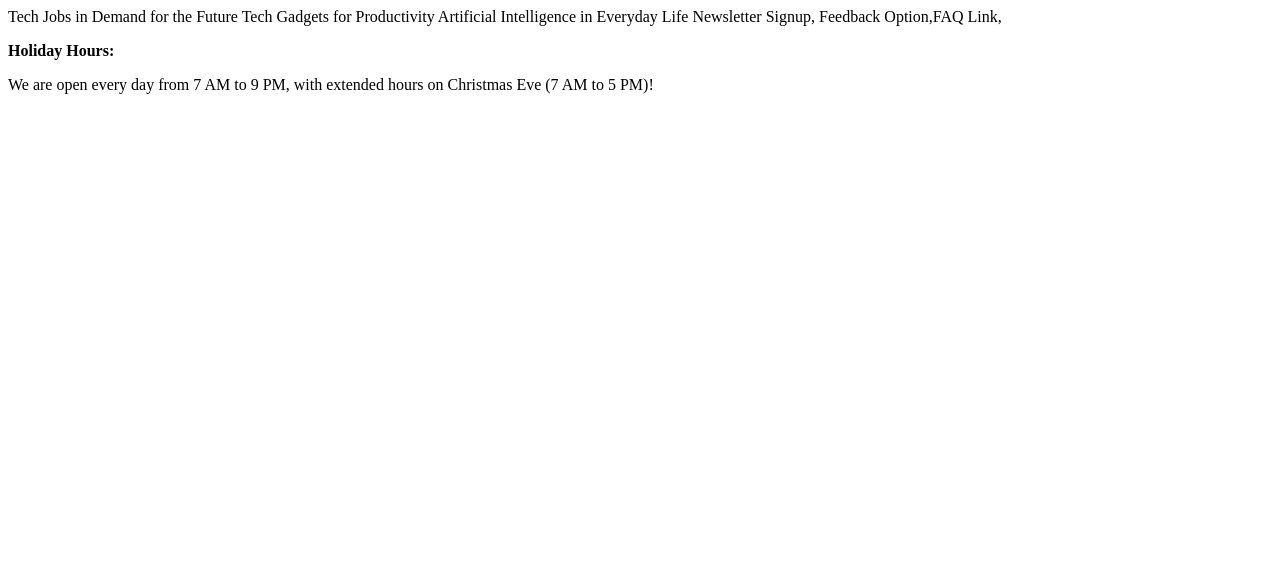
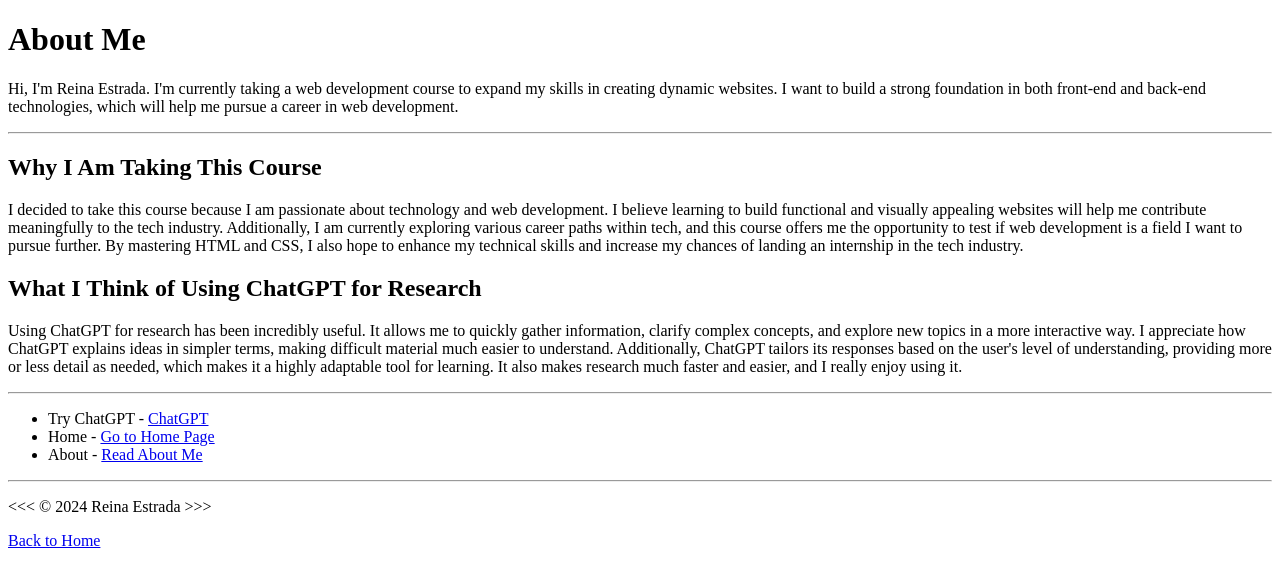
Before and after one commit to CIT85/reinae-pub, a plain HTML site: page w3/about.html in a window 1280 px wide. Drawn offline with Linux system fonts and the light colour scheme.

Commit message:
about.html complete

```diff
--- a/w3/about.html
+++ b/w3/about.html
@@ -1,16 +1,52 @@
-Tech Jobs in Demand for the Future
-Tech Gadgets for Productivity
-Artificial Intelligence in Everyday Life
+<!DOCTYPE html>
+<html lang="en">
+<head>
+    <meta charset="UTF-8">
+    <meta name="author" content="Reina Estrada">
+    <meta name="description" content="About me page for Reina Estrada, explaining why I'm taking this course and my views on using ChatGPT.">
+    <title>About Me</title>
+    <link rel="icon" href="html5.png" type="image/x-icon">
+    <link rel="stylesheet" href="main.css" type="text/css">
+</head>
 
+<body>
+    <h1>About Me</h1>
 
-Newsletter Signup, Feedback Option,FAQ Link,
+    <p>
+        Hi, I'm Reina Estrada. I'm currently taking a web development course to expand my skills in creating dynamic websites. I want to build a strong foundation in both front-end and back-end technologies, which will help me pursue a career in web development.
+    </p>
 
+    <hr>
 
+    <section>
+        <h2>Why I Am Taking This Course</h2>
+        <p>
+          I decided to take this course because I am passionate about technology and web development. I believe learning to build functional and visually appealing websites will help me contribute meaningfully to the tech industry. Additionally, I am currently exploring various career paths within tech, and this course offers me the opportunity to test if web development is a field I want to pursue further. By mastering HTML and CSS, I also hope to enhance my technical skills and increase my chances of landing an internship in the tech industry.
+        </p>
+    </section>
 
+    <section>
+        <h2>What I Think of Using ChatGPT for Research</h2>
+        <p>
+            Using ChatGPT for research has been incredibly useful. It allows me to quickly gather information, clarify complex concepts, and explore new topics in a more interactive way. I appreciate how ChatGPT explains ideas in simpler terms, making difficult material much easier to understand. Additionally, ChatGPT tailors its responses based on the user's level of understanding, providing more or less detail as needed, which makes it a highly adaptable tool for learning. It also makes research much faster and easier, and I really enjoy using it.
+        </p>
+    </section>
 
+    <hr>
 
+    <ul>
+        <li>Try ChatGPT - <a href="https://chat.openai.com" target="_blank">ChatGPT</a></li>
+        <li>Home - <a href="index.html">Go to Home Page</a></li>
+        <li>About - <a href="about.html">Read About Me</a></li>
 
-<aside>
-    <p><strong>Holiday Hours:</strong></p>
-    <p>We are open every day from 7 AM to 9 PM, with extended hours on Christmas Eve (7 AM to 5 PM)!</p>
-</aside>
+    </ul>
+
+    <hr>
+    <footer>
+         <p> &lt;&lt;&lt; &copy; 2024 Reina Estrada &gt;&gt;&gt; </p>
+    </footer>
+    <p>
+        <a href="index.html">Back to Home</a>
+    </p>
+</body>
+</html>
```
